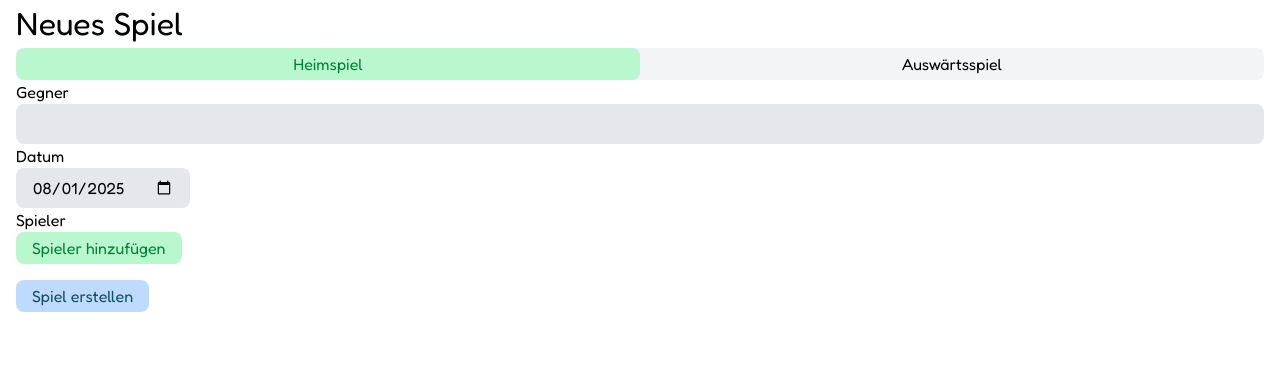
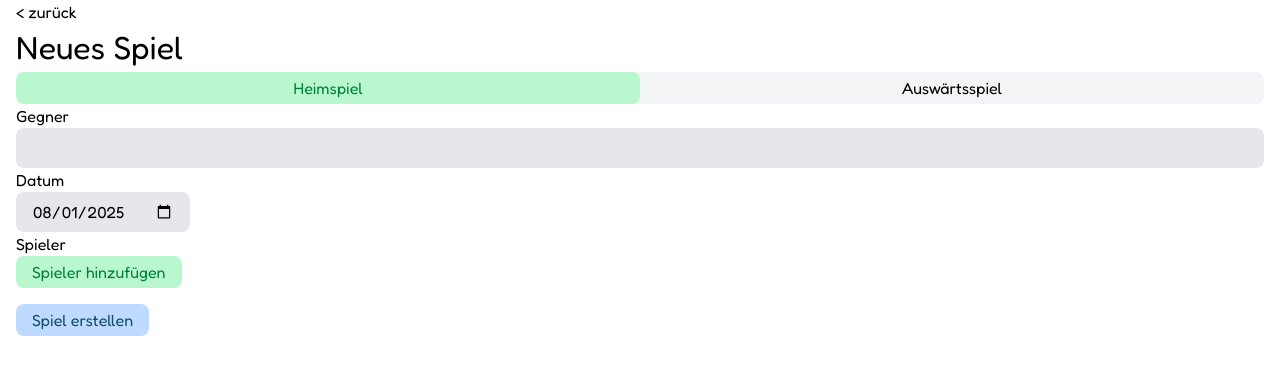
Before and after one commit to silvankammermann/stattrack, a React (Vite) app: page /new-game in a window 1280 px wide. Shown: the top 374 px of the page. Built offline with nearby package versions, Linux system fonts and the light colour scheme.

Commit message:
styling refactoring

```diff
--- a/src/pages/GameOverview.tsx
+++ b/src/pages/GameOverview.tsx
@@ -21,14 +21,14 @@ export default function GameOverview() {
     repo.onChange(setGame);
   }, [repo]);
 
-  return <>
+  return <main className="mx-4">
     <Link to="/" className="ml-4">{"< zurück"}</Link>
     <h1 className="text-center">{game.opponent.name} - {game.date}</h1>
     <div className="flex flex-wrap flex-row max-w-svw justify-center">
       {game.players.map(player =>
         <div
           key={player.nr}
-          className={`w-100 p-3 ${correctingPlayers.includes(player.nr) ? "bg-red-50" : "bg-white"} rounded-[1rem] shadow-xl my-2 mx-4 inline-block`}
+          className={`w-100 p-3 ${correctingPlayers.includes(player.nr) ? "bg-red-50" : "bg-white"} rounded-[1rem] shadow-xl my-2 inline-block`}
         >
           <div className="flex justify-between mb-2">
             <p>
@@ -89,5 +89,5 @@ export default function GameOverview() {
         </div>
       )}
     </div>
-  </>
+  </main>
 }
--- a/src/pages/NewGame.tsx
+++ b/src/pages/NewGame.tsx
@@ -2,7 +2,7 @@ import { useState } from "react";
 import { Game } from "../model/types";
 import Toggle from "../components/Toggle";
 import { nextId, saveGame } from "../storage/local";
-import { useNavigate } from "react-router-dom";
+import { Link, useNavigate } from "react-router-dom";
 
 export default function NewGame() {
 
@@ -112,6 +112,7 @@ export default function NewGame() {
   }
 
   return <main className="mx-4">
+    <Link to="/">{"< zurück"}</Link>
     <h1>Neues Spiel</h1>
     <form onSubmit={onSubmit}>
       <Toggle
```
